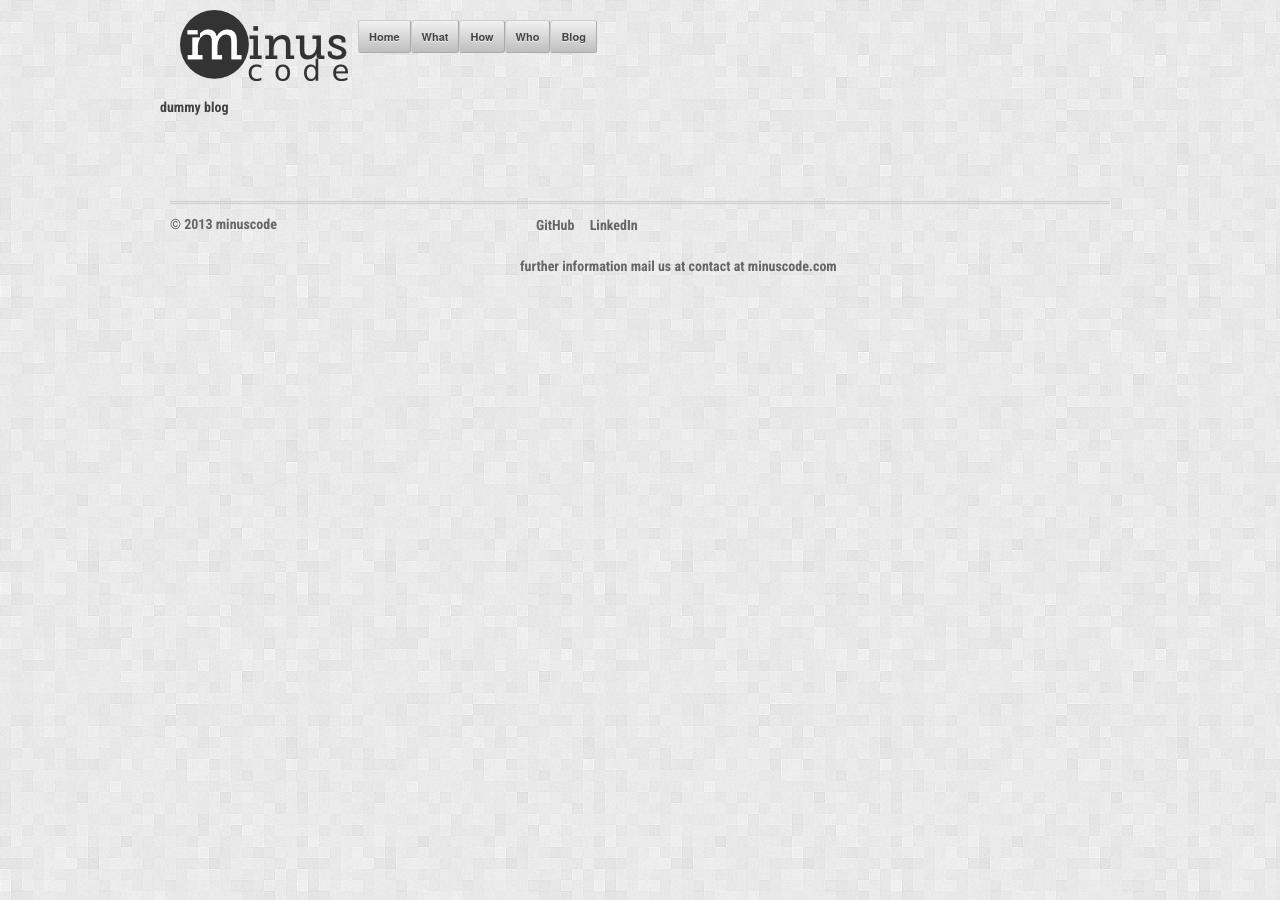
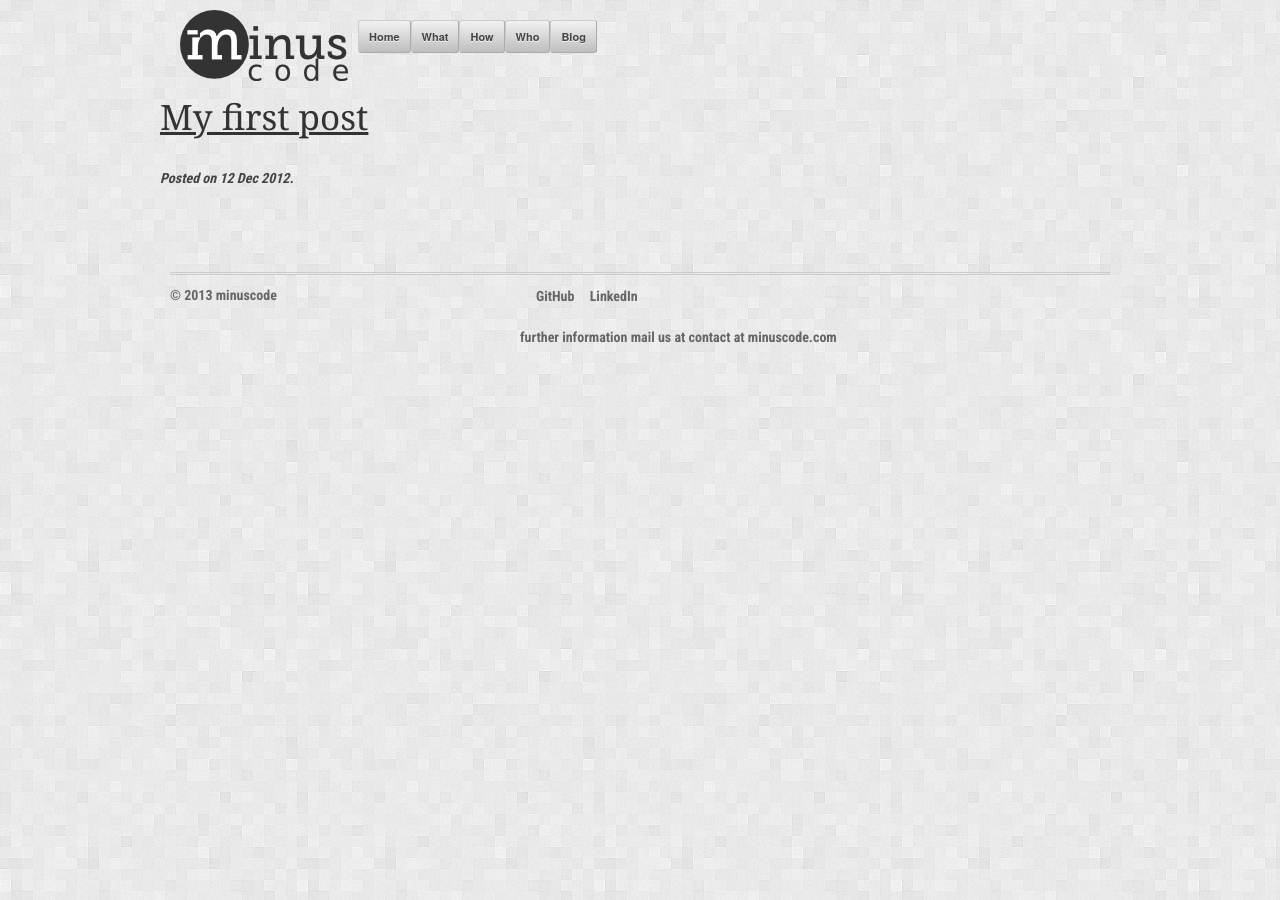
Before and after one commit to minuscode/minuscode.github.io, a Jekyll site: the page built from blog/index.html, in a window 1280 px wide. Built offline with Jekyll 4.4.1, drawn with Linux system fonts in a browser that asks for light colours.

Commit message:
added blog postings

```diff
--- a/blog/index.html
+++ b/blog/index.html
@@ -1,5 +1,18 @@
 ---
 layout: default
+title: Blog
+category: blog
 ---
 
-<p> dummy blog </p>
+{% for post in site.posts limit:5 %}
+  {% if post.categories contains 'blog' %}
+  <div class="grid_12">
+    <h2><a href="{{ post.url }}">{{ post.title }}</a></h2>
+    <p>
+      {{ post.abstract }}
+      </br>
+      <em>Posted on {{ post.date | date_to_string }}.</em>
+    </p>
+  </div>
+  {% endif %}
+{% endfor %}
```
Also changed, not shown: _layouts/post.html (added, +13 -0 lines), blog/_posts/2013-12-12-yea.textile (added, +8 -0 lines).
